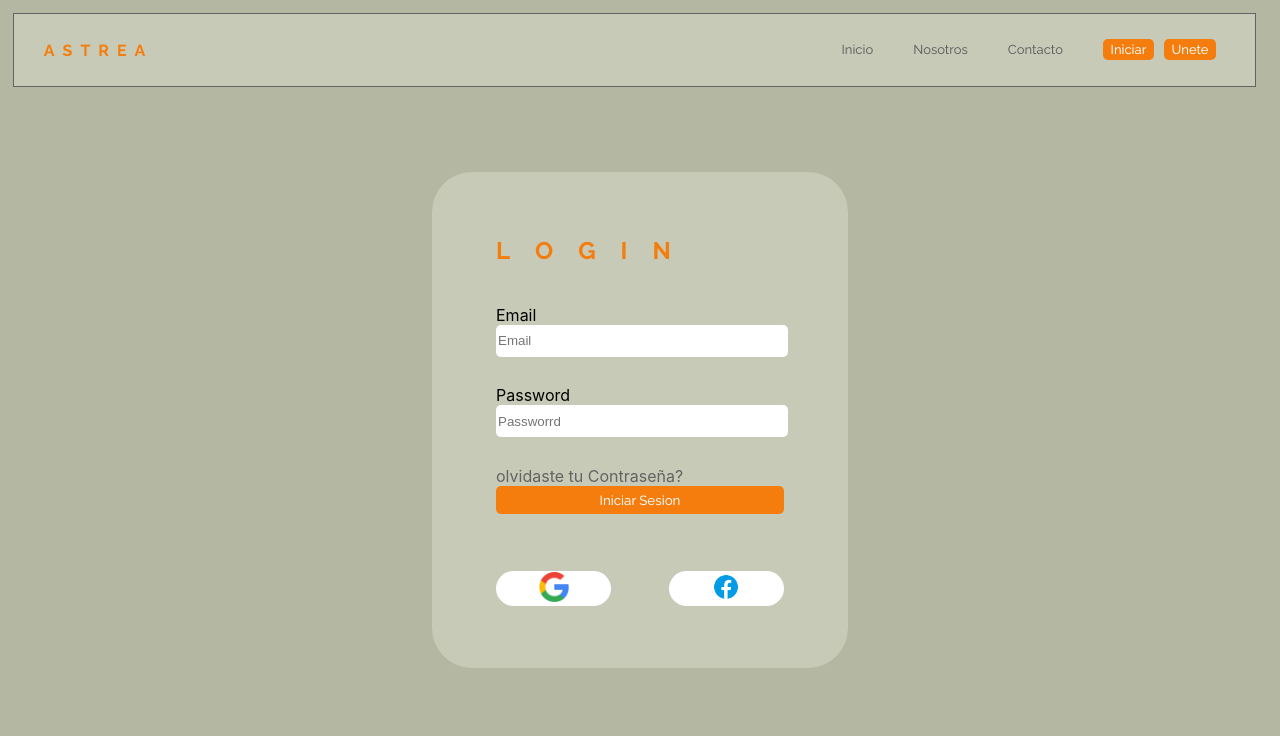
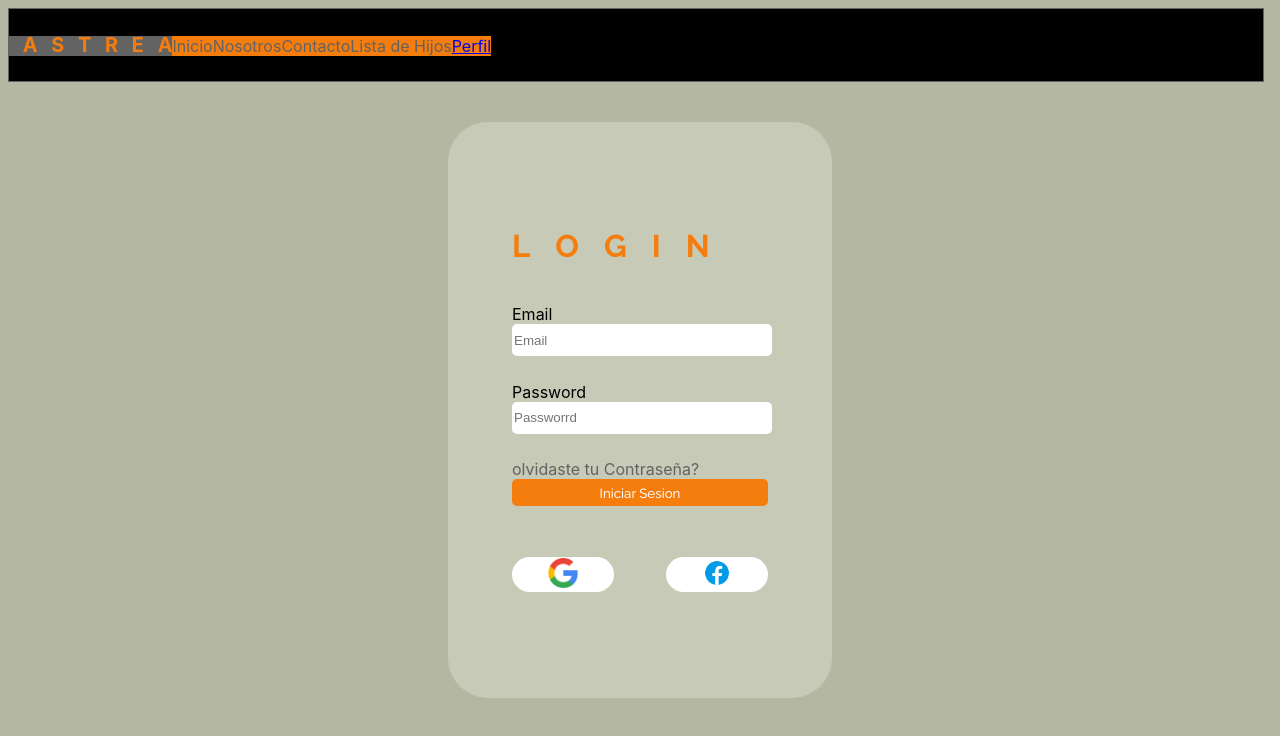
Before and after one commit to jHOkE-C/Web_OS, a React (Create React App) app in the folder frontend/: page /Login in a window 1280 px wide. Shown: the top 736 px of the page. Built offline with nearby package versions, Linux system fonts and the light colour scheme.

Commit message:
headerPadre

```diff
--- a/frontend/src/App.js
+++ b/frontend/src/App.js
@@ -1,10 +1,8 @@
-import Header from '../src/components/header'
 import NavB from './components/navBar';
 
 function App() {
   return (
     <>
-      <Header/>
       <NavB/>
     </>
   );
--- a/frontend/src/components/form_login_client.jsx
+++ b/frontend/src/components/form_login_client.jsx
@@ -67,6 +67,7 @@ const Login_container_client = styled.nav`
     display: flex;
     align-items: center;
     justify-content: center;
+
     .buttonI{
         background-color: white;
         border: none;
@@ -105,9 +106,11 @@ const Login_container_client = styled.nav`
     }
     #cuadro_login{
         background-color: #C7CAB6;
-        padding: 5%;
-        width: 18rem;
-        height: 23rem;
+        padding: 4em;
+        width: 20%;
+        height: 70%;
+        min-width: 250px;
+        min-height: 350px;
         display: block;
         border-radius: 40px;
         align-items: center;
@@ -127,12 +130,14 @@ const Login_container_client = styled.nav`
       color: #F57D0D;
       padding-left: 25px;
       padding-bottom: 0px;
+      font-size: calc(1.2vw + 1em);
     }
     h1.title_especial{
         font-family: 'ralewayB';
       display: inline;
       color: #F57D0D;
       padding-bottom: 0px;
+      font-size: calc(1.2vw + 1em);
     }
     #form_login_c{
         display: block;
--- a/frontend/src/components/header.jsx
+++ b/frontend/src/components/header.jsx
@@ -14,9 +14,9 @@ function header() {
                 <h4 class="h4_logo">A</h4>
             </div>
             <div id="navegation">
-                <Link to="/">Inicio</Link>
-                <Link to="/Nosotros">Nosotros</Link>
-                <Link to="/Contacto">Contacto</Link>
+                <Link to="/" className='linksHeader'>Inicio</Link>
+                <Link to="/Nosotros" className='linksHeader'>Nosotros</Link>
+                <Link to="/Contacto" className='linksHeader'>Contacto</Link>
                 <div id="botones">
                     <Link to="/Login"className="buttonN">Iniciar</Link>
                     <Link className="buttonN"> Unete </Link>
@@ -30,17 +30,24 @@ function header() {
 export default header
 
 const HeaderContainer = styled.nav`
+    width: calc(100vw);
+    height: calc(9vh);
+    .linksHeader{
+        font-size: calc(0.09 vw + 1em);
+    }
     h4.h4_logo{
         display: inline;
         padding-left: 8px;
         font-family: 'ralewayB';
         color: #F57D0D;
+        font-size: calc(0.3vw + 1em);
     }
     h4#h4_especial{
         display: inline;
         padding-left: 30px;
         font-family: 'ralewayB';
         color: #F57D0D;
+        font-size: calc(0.3vw + 1em);
     }
     a{
         color: #636363;
@@ -57,8 +64,8 @@ const HeaderContainer = styled.nav`
         display: flex;
         background: #C7CAB6;
         border: 1px solid #636363;
-        width: calc(97vw);
-        height: calc(9vh);
+        width: 97%;
+        height: 100%;
         align-items: center;
         margin: 1%;
     }
@@ -72,7 +79,7 @@ const HeaderContainer = styled.nav`
         display: flex;
         width: 40%;
         height: 50%;
-        gap: 40px;
+        gap: calc(2vw + 1em);;
         align-items:center;
         align-content: center   ;
     }
@@ -106,6 +113,7 @@ const HeaderContainer = styled.nav`
       -ms-border-radius: 5px;
       -o-border-radius: 5px;
       border: none;
+      font-size: calc(0.08vw + 1em);
   }
   .buttonN:hover{
       background-color:#636363;
--- /dev/null
+++ b/frontend/src/components/loginPadre/headerPadre.jsx
@@ -0,0 +1,73 @@
+import React from 'react'
+import {Link}from 'react-router-dom'
+import styled from 'styled-components'
+function headerPadre() {
+  return (
+    <HeaderPadreContainer>
+      <header id="headerCss">
+        <div id="logo">
+          <h4 id="h4_especial">A</h4>
+          <h4 class="h4_logo">S</h4>
+          <h4 class="h4_logo">T</h4>
+          <h4 class="h4_logo">R</h4>
+          <h4 class="h4_logo">E</h4>
+          <h4 class="h4_logo">A</h4>
+        </div>
+        <div id="navegation">
+          <Link to="/" className='linksHeader'>Inicio</Link>
+          <Link to="/Nosotros" className='linksHeader'>Nosotros</Link>
+          <Link to="/Contacto" className='linksHeader'>Contacto</Link>
+          <Link to="/ListaDeHijos" className='linksHeader'>Lista de Hijos</Link>
+          <Link to="/Perfil" className="buttonN">Perfil</Link>
+        </div>
+      </header>
+    </HeaderPadreContainer>
+  )
+}
+
+export default headerPadre
+
+const HeaderPadreContainer = styled.nav`
+  display: flex;
+  width: calc(98vw);
+  height: calc(9vh);
+  align-items: center;
+  justify-content: center;
+  align-content: center;
+  background: #C7CAB6;
+  border: 1px solid #636363;
+  margin: 0.5em;
+  #headerCss{
+    width: 100%;
+    height: 100%;
+    background-color: black;
+    align-content: center;
+    justify-content: center;
+  }
+  #logo{
+    width: 20%;
+    background-color: #636363;
+    display: inline;
+  }
+  #navegation{
+    width: 1000px;
+    background-color: #F57D0D;
+    display: inline;
+  }
+  #h4_especial{
+    display: inline;
+    padding-left: calc(0.3vw + 0.5em);
+    color: #F57D0D;
+    font-size: calc(0.3vw + 1em);
+  }
+  .h4_logo{
+    display:inline;
+    padding-left: calc(0.3vw + 0.5em);
+    color: #F57D0D;
+    font-size: calc(0.3vw + 1em);
+  }
+  .linksHeader{
+    text-decoration: none;
+    color: #636363;
+  }
+`
--- a/frontend/src/pages/Login.jsx
+++ b/frontend/src/pages/Login.jsx
@@ -1,9 +1,14 @@
 import React from 'react';
 import Form_login_cli from '../components/form_login_client'
+import Header from '../components/header'
+import HPadre from '../components/loginPadre/headerPadre'
 function Login() {
   return (
-    <Form_login_cli/>
-  )
+    <div>
+      <HPadre></HPadre>
+      <Form_login_cli/>
+    </div>
+  );
 }
 
-export default Login
+export default Login;
--- a/frontend/src/pages/contacto.jsx
+++ b/frontend/src/pages/contacto.jsx
@@ -1,8 +1,11 @@
 import React from 'react'
-
+import Header from '../components/header'
 function contacto() {
   return (
-    <div>contacto</div>
+    <div>
+      <Header></Header>
+      contacto
+    </div>
   )
 }
 
--- a/frontend/src/pages/home.jsx
+++ b/frontend/src/pages/home.jsx
@@ -5,8 +5,11 @@ import Flecha from '../img/flechaAbajo.png';
 import Ruta from '../img/ruta.png';
 import Escudo from '../img/escudo.png';
 import styled from 'styled-components'
+import Header from '../components/header'
 function home() {
   return (
+    <div>
+    <Header/>
     <HomeContainer>
       <section>
           <div id="d_principal">
@@ -55,6 +58,7 @@ function home() {
           </div>
       </section>
     </HomeContainer>
+    </div>
   );
 }
 
--- a/frontend/src/pages/nosotros.jsx
+++ b/frontend/src/pages/nosotros.jsx
@@ -1,8 +1,11 @@
 import React from 'react'
-
+import Header from '../components/header'
 function nosotros() {
   return (
-    <div>nosotros</div>
+    <div>
+      <Header></Header>
+      nosotros
+    </div>
   )
 }
 
```
Also changed, not shown: frontend/src/components/form/formularioHijo.jsx (added, +9 -0 lines), frontend/src/pages/loginPadre/agregarHijo.jsx (added, +9 -0 lines), frontend/src/pages/loginPadre/inicioPadre.jsx (added, +9 -0 lines).
